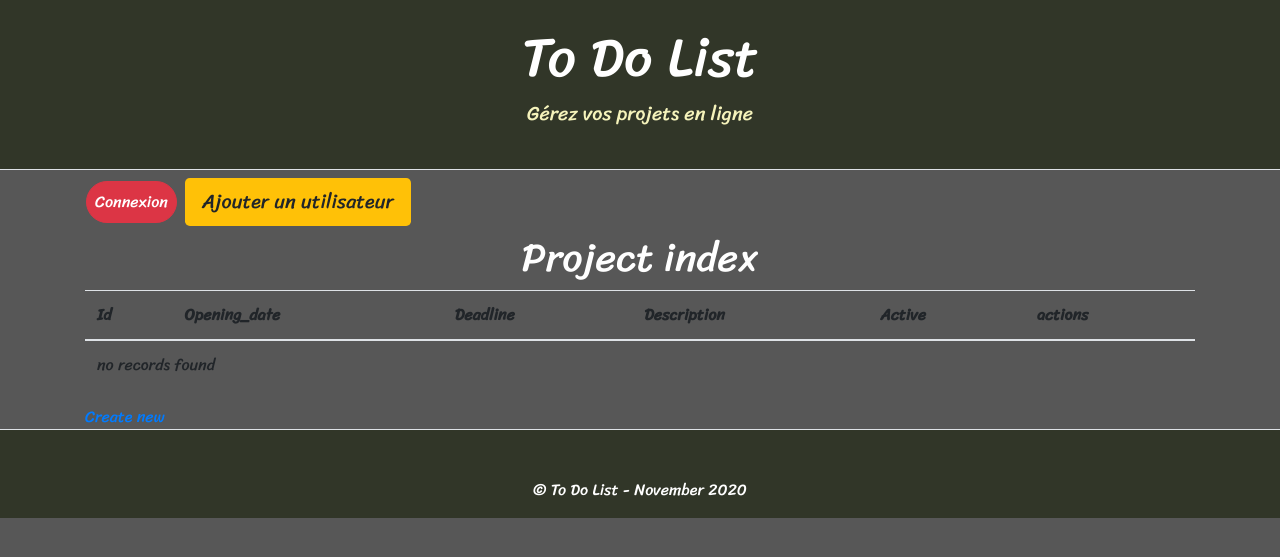
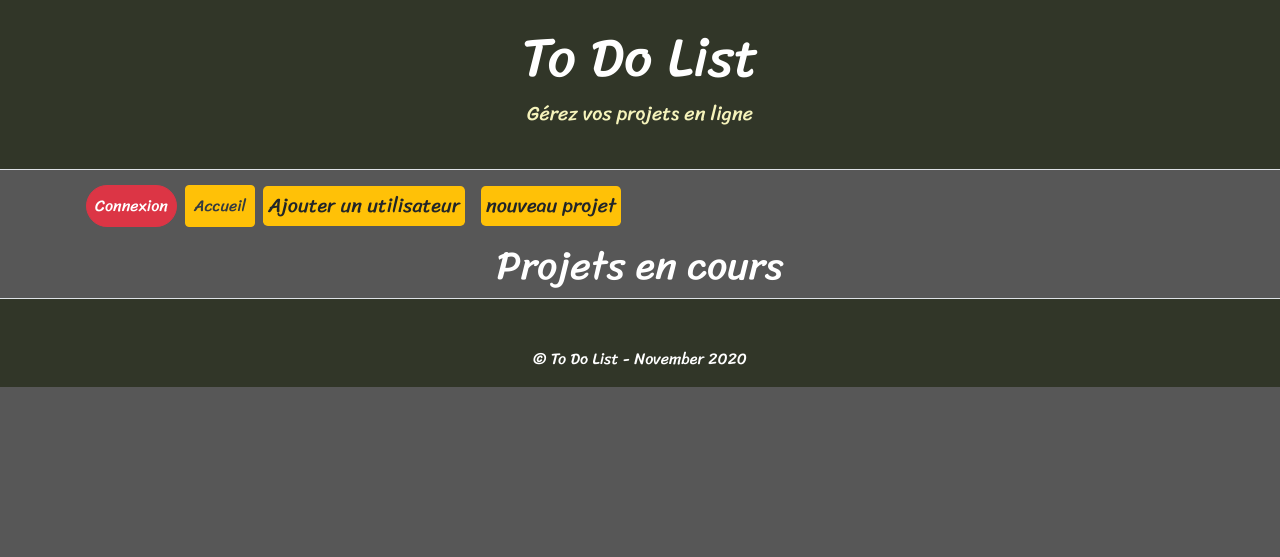
Before and after one commit to AntoineCheminPro/todo, a Symfony app: template templates/project/index.html.twig in a window 1280 px wide. Shown: the top 557 px of the page. Run offline with Twig, Linux system fonts and the light colour scheme; the template is opened without the code that fills it, so the values that code supplies are empty; some libraries are stand-ins or nearby versions.

Commit message:
project & home pages added

```diff
--- a/templates/project/index.html.twig
+++ b/templates/project/index.html.twig
@@ -4,39 +4,41 @@
 {% block title %}Project index{% endblock %}
 
 {% block main %}
-    <h1>Project index</h1>
+    <h1>Projets en cours</h1>
 
+    <section class="container row text-center">
+        {% for project in projects %}
+        	<article class="table txt maincolor container p-4 m-4 col-lg-5 col-sm-10 align-items-center justify-content-center">
+			{# <div class="card" style="width: 18rem;"> #}
+				<h4 class="card-header m-2 bg-white">
+					N° {{ project.id }} : {{ project.label }}
+				</h4>
+				<ul class="list-group list-group-flush align-items-center">
+					<li class="list-group-item my-2"> Ouvert le {{ project.openingDate ? project.openingDate|date('d-m-Y') : '' }} fin prévue pour {{ project.deadline ? project.deadline|date('d-m-Y') : '' }}</li>
+					<li class="list-group-item my-2">{{ project.description }}</li>
+				</ul>
+			{# </div> #}
+			<div class="container row justify-content-around my-2">
+				<a class="btn bodycolor txtheader p-2 m-1" href="{{ path('project_show', {'id': project.id}) }}">Montrer</a>
+				<a class="btn bodycolor txtheader p-2 m-1" href="{{ path('project_edit', {'id': project.id}) }}">editer</a>
+			</div>
+	</article>
+    {% endfor %}
+{# </section>
     <table class="table">
-        <thead>
-            <tr>
-                <th>Id</th>
-                <th>Opening_date</th>
-                <th>Deadline</th>
-                <th>Description</th>
-                <th>Active</th>
-                <th>actions</th>
-            </tr>
-        </thead>
         <tbody>
-        {% for project in projects %}
             <tr>
                 <td>{{ project.id }}</td>
                 <td>{{ project.openingDate ? project.openingDate|date('Y-m-d') : '' }}</td>
                 <td>{{ project.deadline ? project.deadline|date('Y-m-d') : '' }}</td>
                 <td>{{ project.description }}</td>
-                <td>{{ project.active ? 'Yes' : 'No' }}</td>
-                <td>
-                    <a href="{{ path('project_show', {'id': project.id}) }}">show</a>
-                    <a href="{{ path('project_edit', {'id': project.id}) }}">edit</a>
+                {# <td>{{ project.active ? 'Yes' : 'No' }}</td> #}
+                {# <td>
                 </td>
             </tr>
-        {% else %}
             <tr>
                 <td colspan="6">no records found</td>
             </tr>
-        {% endfor %}
         </tbody>
-    </table>
-
-    <a href="{{ path('project_new') }}">Create new</a>
+    </table> #}
 {% endblock %}
--- a/templates/template.html.twig
+++ b/templates/template.html.twig
@@ -7,13 +7,14 @@
 			<div>
 				<h1 class="display-4 text-center">To Do List</h1>
 				<p class="lead ">Gérez vos projets en ligne</p>
-				<!-- Si un utilisateur est connecté on affiche son nom -->
+			</div>
+		</div>
+						<!-- Si un utilisateur est connecté on affiche son nom -->
 				{% if app.user %}
 					<p>Bonjour
 						{{app.user.username}}</p>
 				{% endif %}
-			</div>
-		</div>
+
 	</header>
 
 	<nav
@@ -24,16 +25,17 @@
 		{% else %}
 			<a href="{{path('app_login')}}" class="btn btn-danger rounded-pill p-2 text-white mx-2">Connexion</a>
 		{% endif %}
-			<a class="btn btn-lg bg-warning" href="{{ path('user_new') }}">Ajouter un utilisateur</a>
+				<div class="justify-content-between" id="navbarNav">
+			<a class="btn btn-warning p-2 text-dark" href="{{ path("main") }}">Accueil</a>
+			{# <a class="nav-link text-secondary" href="{{ path("acountcreation") }}">Création de compte</a> #}
+		</div>
+
+			<a class="btn btn-lg bg-warning m-2 p-1" href="{{ path('user_new') }}">Ajouter un utilisateur</a>
+			<a class="btn btn-lg bg-warning m-2 p-1" href="{{ path('project_new') }}">nouveau projet</a>
 
 		<button class="navbar-toggler " type="button" data-toggle="collapse" data-target="#navbarNav" aria-controls="navbarNav" aria-expanded="false" aria-label="Toggle navigation">
 			<span class="navbar-toggler-icon"></span>
 		</button>
-
-		<div class="justify-content-between" id="navbarNav">
-			{# <a class="btn btn-warning rounded-pill p-2 text-dark" href="{{ path("index") }}">Accueil</a> #}
-			{# <a class="nav-link text-secondary" href="{{ path("acountcreation") }}">Création de compte</a> #}
-		</div>
 	</nav>
 
 	<main class="container bodycolor txt">
```
